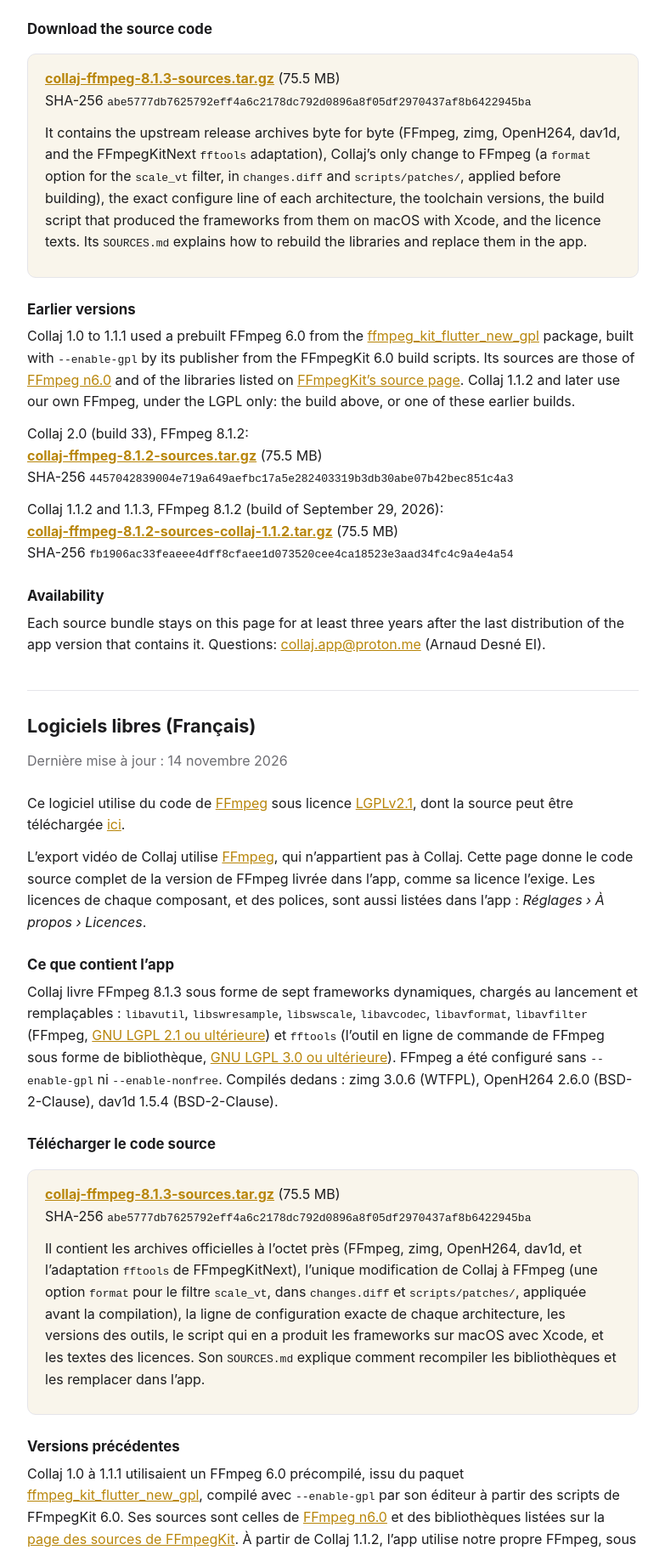
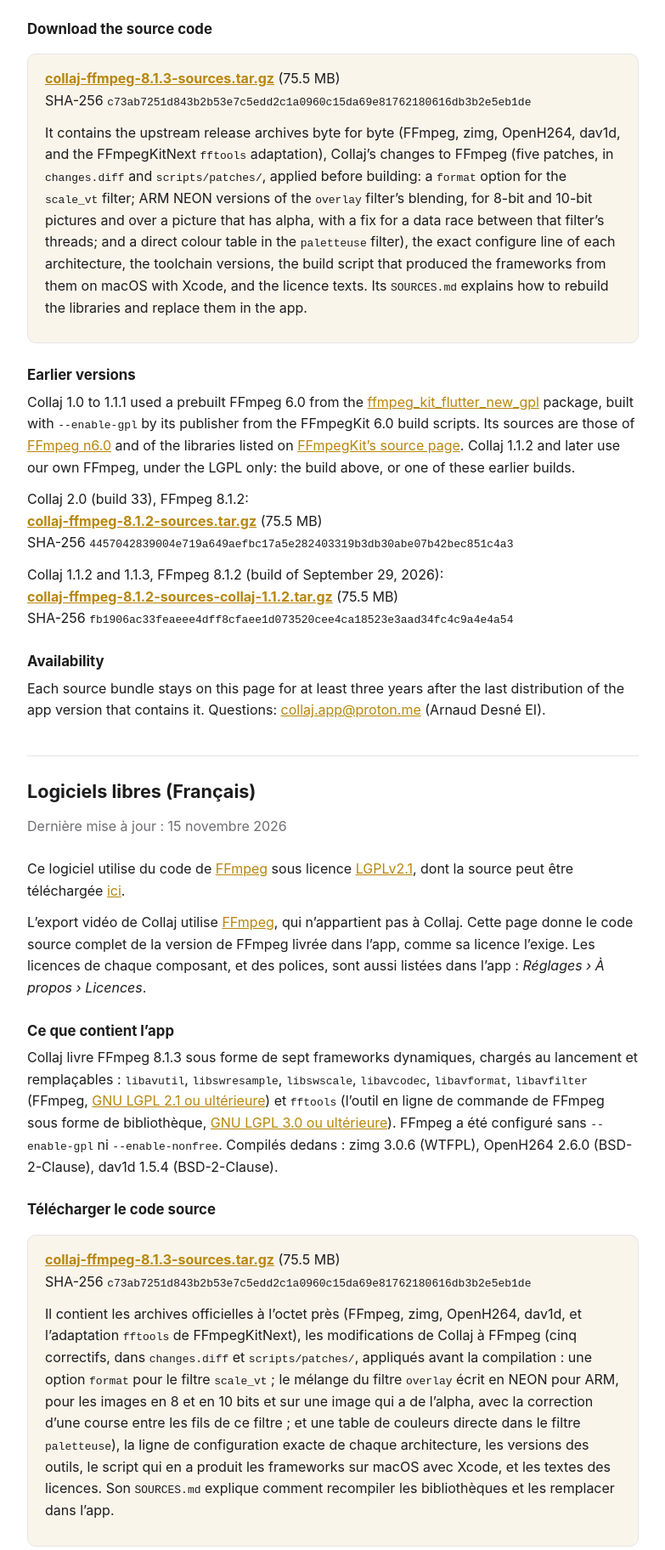
Before and after one commit to WqkO/collaj-legal, a plain HTML site: page open-source.html in a window 1280 px wide. Shown: the part 675-2499 px from the top of the page at 85% size, without its empty margins (248-1031 px from the left). Drawn offline with Linux system fonts and the light colour scheme.

Commit message:
Sources FFmpeg de Collaj 2.1 (build 35, FFmpeg 8.1.3, LGPL) : archive refaite avec les cinq correctifs de Collaj, page Open source mise à jour
Le build 35 remplace le build 34, jamais mis en ligne. SHA-256 de l'archive : c73ab7251d843b2b53e7c5edd2c1a0960c15da69e81762180616db3b2e5eb1de.

Co-Authored-By: Claude Fable 5.2 <noreply@anthropic.com>

```diff
--- a/open-source.html
+++ b/open-source.html
@@ -67,7 +67,7 @@
 <!-- ============================= ENGLISH ============================= -->
 <section id="english">
 <h2>Open-source software (English)</h2>
-<p class="meta">Last updated: November 14, 2026</p>
+<p class="meta">Last updated: November 15, 2026</p>
 
 <p>This software uses code of <a href="https://ffmpeg.org">FFmpeg</a> licensed under the <a href="https://www.gnu.org/licenses/old-licenses/lgpl-2.1.html">LGPLv2.1</a> and its source can be downloaded <a href="#download-en">here</a>.</p>
 
@@ -79,8 +79,8 @@
 <h3 id="download-en">Download the source code</h3>
 <div class="contact">
   <p><a href="sources/collaj-ffmpeg-8.1.3-sources.tar.gz"><strong>collaj-ffmpeg-8.1.3-sources.tar.gz</strong></a> (75.5 MB)<br>
-  SHA-256 <code style="word-break:break-all">abe5777db7625792eff4a6c2178dc792d0896a8f05df2970437af8b6422945ba</code></p>
-  <p>It contains the upstream release archives byte for byte (FFmpeg, zimg, OpenH264, dav1d, and the FFmpegKitNext <code>fftools</code> adaptation), Collaj’s only change to FFmpeg (a <code>format</code> option for the <code>scale_vt</code> filter, in <code>changes.diff</code> and <code>scripts/patches/</code>, applied before building), the exact configure line of each architecture, the toolchain versions, the build script that produced the frameworks from them on macOS with Xcode, and the licence texts. Its <code>SOURCES.md</code> explains how to rebuild the libraries and replace them in the app.</p>
+  SHA-256 <code style="word-break:break-all">c73ab7251d843b2b53e7c5edd2c1a0960c15da69e81762180616db3b2e5eb1de</code></p>
+  <p>It contains the upstream release archives byte for byte (FFmpeg, zimg, OpenH264, dav1d, and the FFmpegKitNext <code>fftools</code> adaptation), Collaj’s changes to FFmpeg (five patches, in <code>changes.diff</code> and <code>scripts/patches/</code>, applied before building: a <code>format</code> option for the <code>scale_vt</code> filter; ARM NEON versions of the <code>overlay</code> filter’s blending, for 8-bit and 10-bit pictures and over a picture that has alpha, with a fix for a data race between that filter’s threads; and a direct colour table in the <code>paletteuse</code> filter), the exact configure line of each architecture, the toolchain versions, the build script that produced the frameworks from them on macOS with Xcode, and the licence texts. Its <code>SOURCES.md</code> explains how to rebuild the libraries and replace them in the app.</p>
 </div>
 
 <h3>Earlier versions</h3>
@@ -99,7 +99,7 @@
 <!-- ============================= FRANÇAIS ============================= -->
 <section id="francais">
 <h2>Logiciels libres (Français)</h2>
-<p class="meta">Dernière mise à jour : 14 novembre 2026</p>
+<p class="meta">Dernière mise à jour : 15 novembre 2026</p>
 
 <p>Ce logiciel utilise du code de <a href="https://ffmpeg.org">FFmpeg</a> sous licence <a href="https://www.gnu.org/licenses/old-licenses/lgpl-2.1.html">LGPLv2.1</a>, dont la source peut être téléchargée <a href="#download-fr">ici</a>.</p>
 
@@ -111,8 +111,8 @@
 <h3 id="download-fr">Télécharger le code source</h3>
 <div class="contact">
   <p><a href="sources/collaj-ffmpeg-8.1.3-sources.tar.gz"><strong>collaj-ffmpeg-8.1.3-sources.tar.gz</strong></a> (75.5 MB)<br>
-  SHA-256 <code style="word-break:break-all">abe5777db7625792eff4a6c2178dc792d0896a8f05df2970437af8b6422945ba</code></p>
-  <p>Il contient les archives officielles à l’octet près (FFmpeg, zimg, OpenH264, dav1d, et l’adaptation <code>fftools</code> de FFmpegKitNext), l’unique modification de Collaj à FFmpeg (une option <code>format</code> pour le filtre <code>scale_vt</code>, dans <code>changes.diff</code> et <code>scripts/patches/</code>, appliquée avant la compilation), la ligne de configuration exacte de chaque architecture, les versions des outils, le script qui en a produit les frameworks sur macOS avec Xcode, et les textes des licences. Son <code>SOURCES.md</code> explique comment recompiler les bibliothèques et les remplacer dans l’app.</p>
+  SHA-256 <code style="word-break:break-all">c73ab7251d843b2b53e7c5edd2c1a0960c15da69e81762180616db3b2e5eb1de</code></p>
+  <p>Il contient les archives officielles à l’octet près (FFmpeg, zimg, OpenH264, dav1d, et l’adaptation <code>fftools</code> de FFmpegKitNext), les modifications de Collaj à FFmpeg (cinq correctifs, dans <code>changes.diff</code> et <code>scripts/patches/</code>, appliqués avant la compilation : une option <code>format</code> pour le filtre <code>scale_vt</code> ; le mélange du filtre <code>overlay</code> écrit en NEON pour ARM, pour les images en 8 et en 10 bits et sur une image qui a de l’alpha, avec la correction d’une course entre les fils de ce filtre ; et une table de couleurs directe dans le filtre <code>paletteuse</code>), la ligne de configuration exacte de chaque architecture, les versions des outils, le script qui en a produit les frameworks sur macOS avec Xcode, et les textes des licences. Son <code>SOURCES.md</code> explique comment recompiler les bibliothèques et les remplacer dans l’app.</p>
 </div>
 
 <h3>Versions précédentes</h3>
```
Also changed, not shown: 1 other file.
